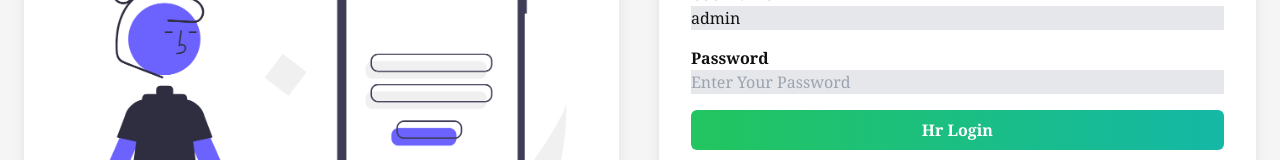
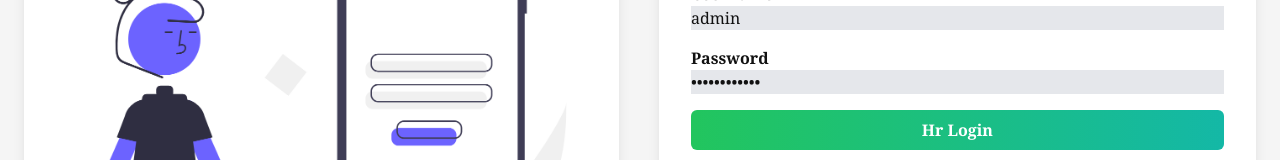
Before and after one commit to najmus-shakib01/Flower-Sell-Frontend, a React (Vite) app: page /hr_login in a window 1280 px wide. Shown: the part 279-439 px from the top of the page. Built offline with nearby package versions, Linux system fonts and the light colour scheme; no server answers.

Commit message:
feat(VITE_HR_LOGIN_PASSWORD): password changes

```diff
--- a/src/Components/UNAUTHENTICATION/Hr_Login/Hr_Login.jsx
+++ b/src/Components/UNAUTHENTICATION/Hr_Login/Hr_Login.jsx
@@ -2,7 +2,7 @@ import { useEffect, useState } from "react";
 import { Helmet } from "react-helmet-async";
 import { toast } from "react-hot-toast";
 import { useNavigate } from "react-router-dom";
-import { baseUrl, hrLoginPassword } from "../../../constants/env.constants";
+import { baseUrl } from "../../../constants/env.constants";
 
 const Hr_Login = () => {
   const [showPassword] = useState(false);
@@ -13,7 +13,7 @@ const Hr_Login = () => {
   useEffect(() => {
     setFormData({
       username: "admin",
-      password: hrLoginPassword,
+      password: "Abcd@..?1234",
     });
   }, []);
 
--- a/src/constants/env.constants.js
+++ b/src/constants/env.constants.js
@@ -1,3 +1,2 @@
 export const baseUrl = import.meta.env.VITE_API_BASE_URL;
 export const emailValidation = import.meta.env.VITE_EMAIL_VALIDATION;
-export const hrLoginPassword = import.meta.env.VITE_HR_LOGIN_PASSWORD;
```
